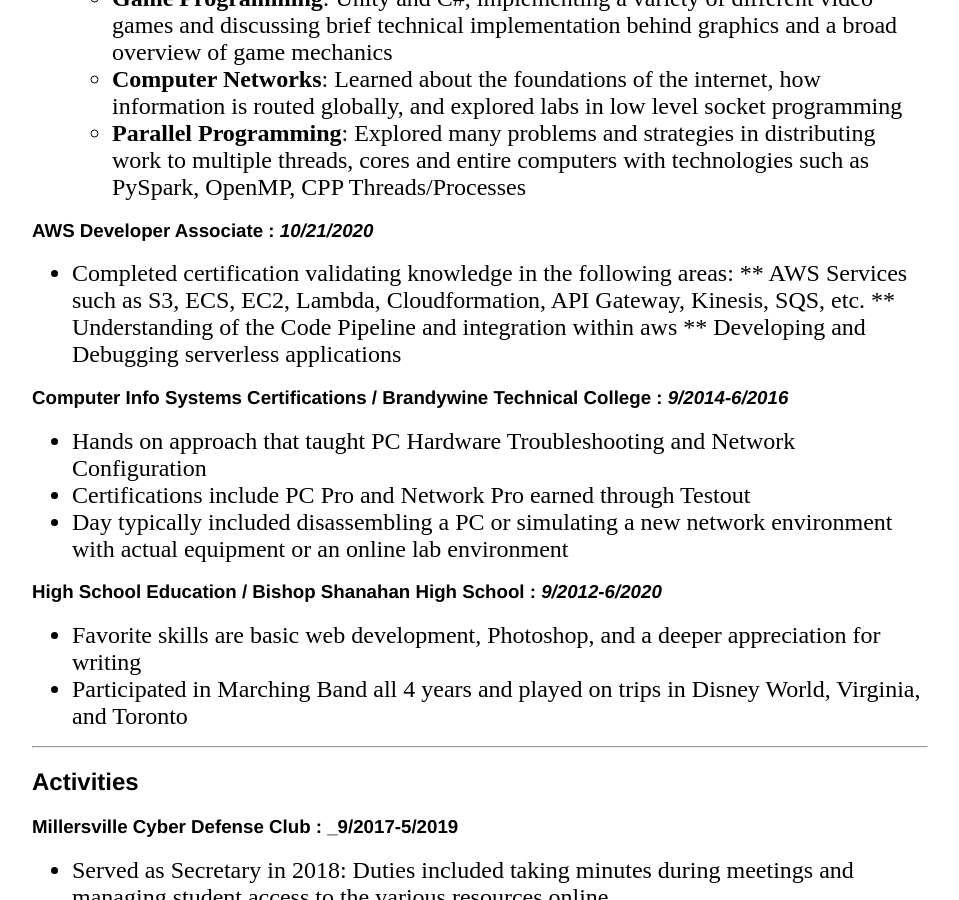
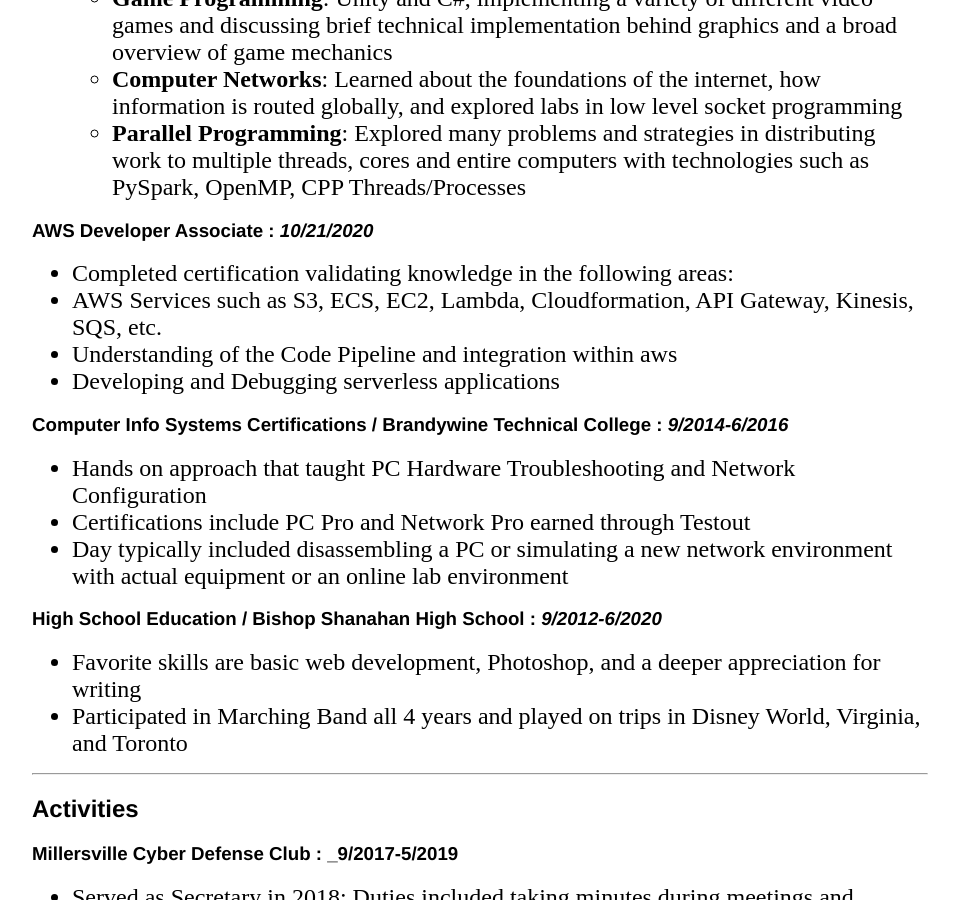
Before and after one commit to MattFossett/mattfossett.github.io, a Jekyll site: the page built from cv/index.md, in a window 1280 px wide and 900 px high, scrolled down 3316 px. Shown: the whole window, without its empty margins (160-1119 px from the left). Built offline with Jekyll 4.4.1, drawn with Linux system fonts in a browser that asks for light colours.

```diff
--- a/cv/index.md
+++ b/cv/index.md
@@ -106,9 +106,9 @@ Software Engineering | Web Development | AWS Infrastructure
 
 ### AWS Developer Associate : _10/21/2020_
 * Completed certification validating knowledge in the following areas:
-** AWS Services such as S3, ECS, EC2, Lambda, Cloudformation, API Gateway, Kinesis, SQS, etc.
-** Understanding of the Code Pipeline and integration within aws
-** Developing and Debugging serverless applications
+ * AWS Services such as S3, ECS, EC2, Lambda, Cloudformation, API Gateway, Kinesis, SQS, etc.
+ * Understanding of the Code Pipeline and integration within aws
+ * Developing and Debugging serverless applications
 
 ### Computer Info Systems Certifications / Brandywine Technical College : _9/2014-6/2016_
 * Hands on approach that taught PC Hardware Troubleshooting and Network Configuration
```
